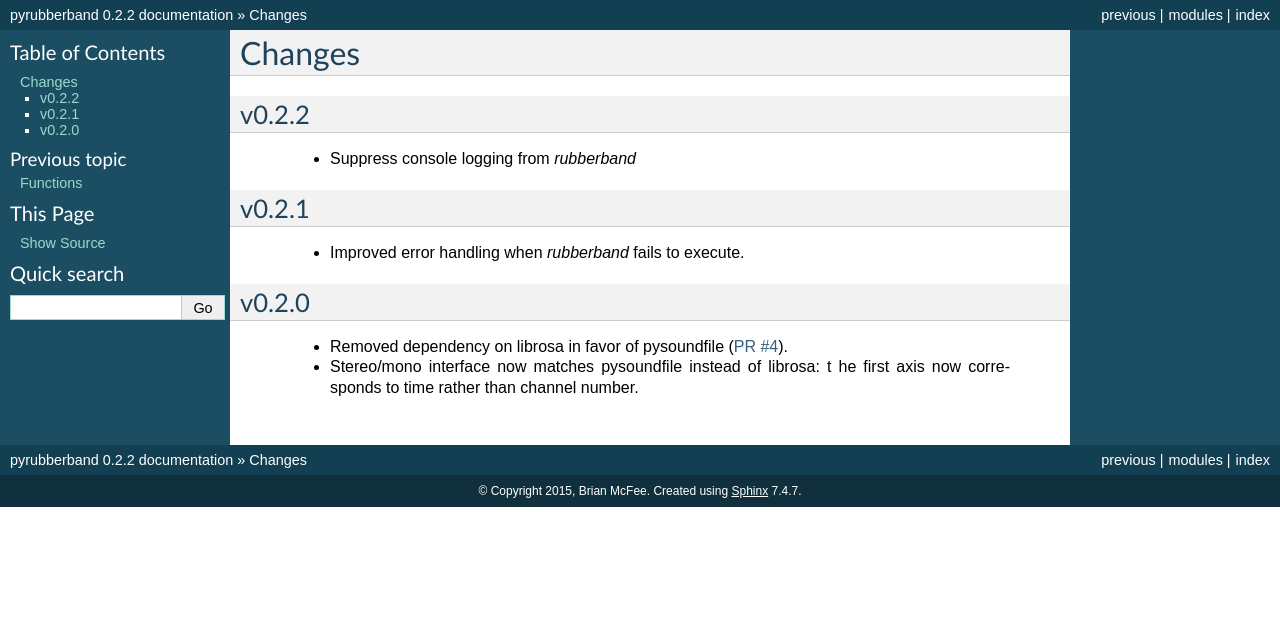
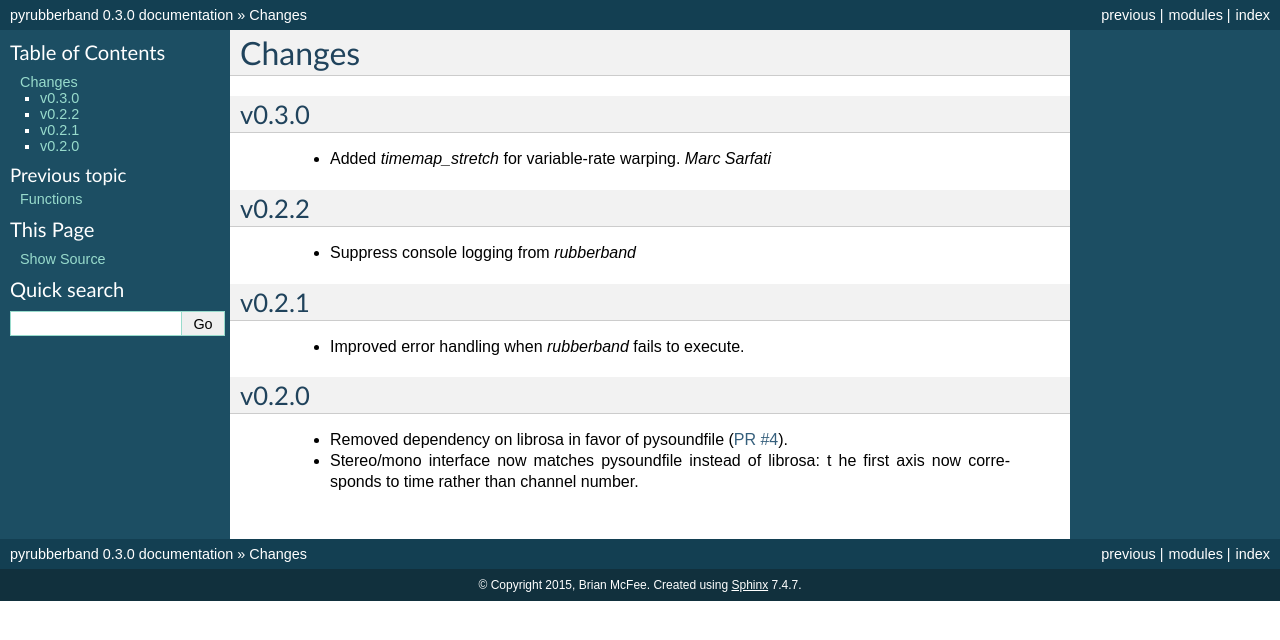
Before and after one commit to bmcfee/pyrubberband, a Sphinx documentation site: the page built from docs/changes.rst, in a window 1280 px wide. Shown: the top 640 px of the page. Built offline with Sphinx 7.4.7, drawn with Linux system fonts in a browser that asks for light colours.

Commit message:
updated version and docs for 0.3 release

```diff
--- a/docs/changes.rst
+++ b/docs/changes.rst
@@ -1,5 +1,9 @@
 Changes
 =======
+
+v0.3.0
+------
+  - Added `timemap_stretch` for variable-rate warping. *Marc Sarfati*
 
 v0.2.2
 ------
--- a/pyrubberband/version.py
+++ b/pyrubberband/version.py
@@ -1,4 +1,4 @@
 #!/usr/bin/env python
 # -*- encoding: utf-8 -*-
 
-version = '0.2.2'
+version = '0.3.0'
```
Also changed, not shown: AUTHORS.md (+1 -0 lines).
